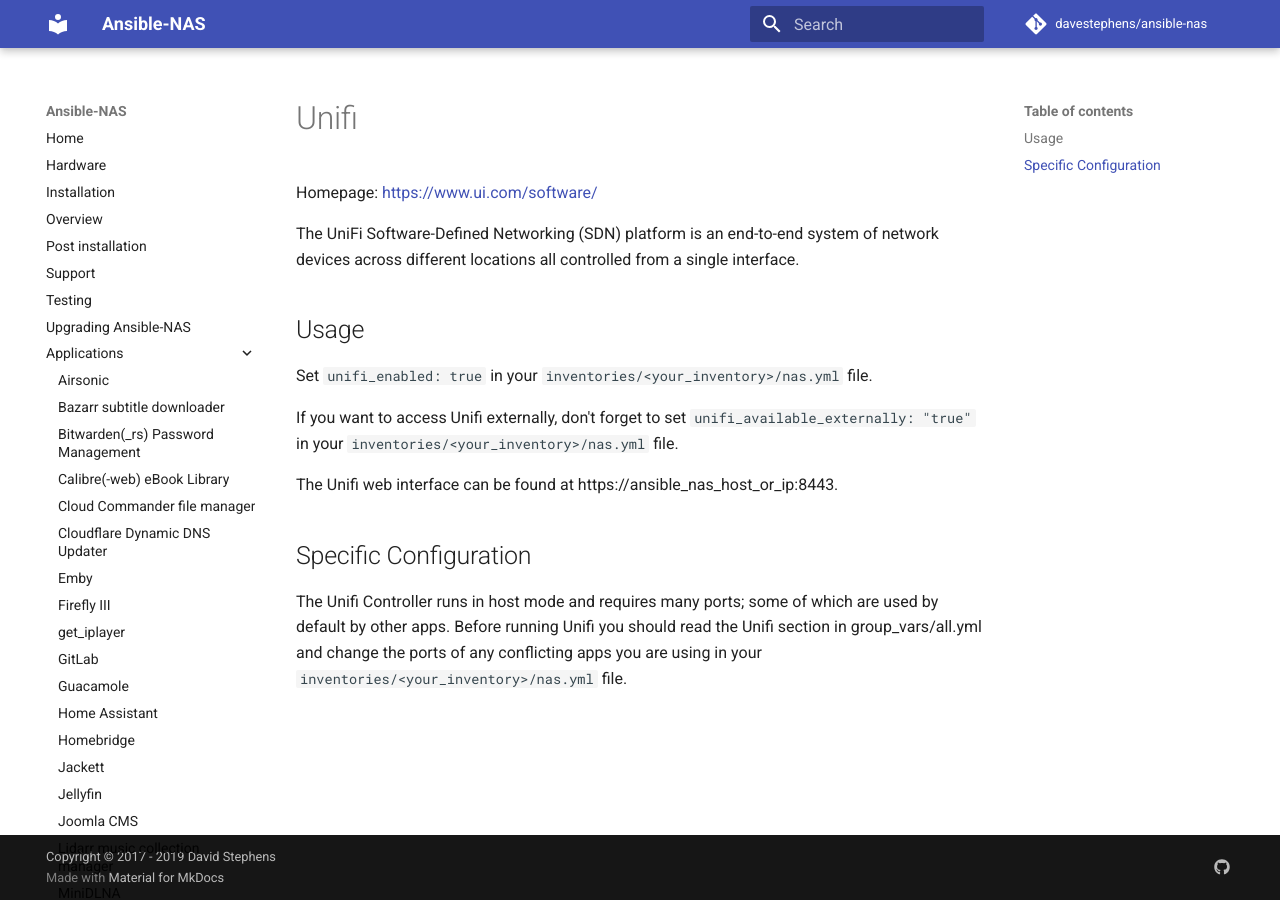
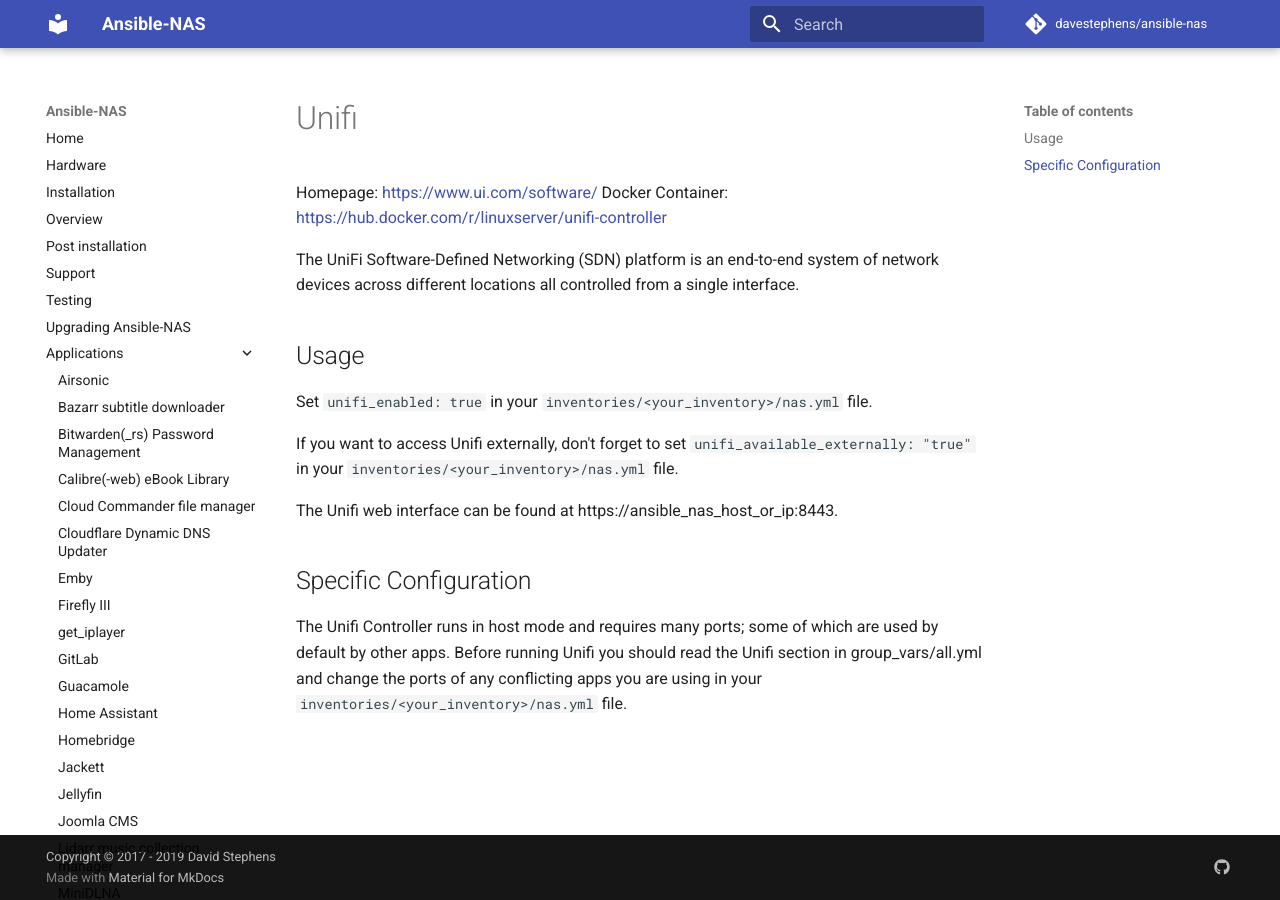
Before and after one commit to davestephens/ansible-nas, an MkDocs documentation site: the page built from docs/applications/unifi.md, in a window 1280 px wide. Built offline with MkDocs 1.6.1 and Material for MkDocs 9.7.7, drawn with Linux system fonts in a browser that asks for light colours; comment, search, counter and statistics services are not loaded.

Commit message:
add container link

```diff
--- a/docs/applications/unifi.md
+++ b/docs/applications/unifi.md
@@ -2,6 +2,7 @@
 # Unifi
 
 Homepage: [https://www.ui.com/software/](https://www.ui.com/software/)
+Docker Container: [https://hub.docker.com/r/linuxserver/unifi-controller](https://hub.docker.com/r/linuxserver/unifi-controller)
 
 The UniFi Software-Defined Networking (SDN) platform is an end-to-end system of network devices across different locations  all controlled from a single interface.
 
```
